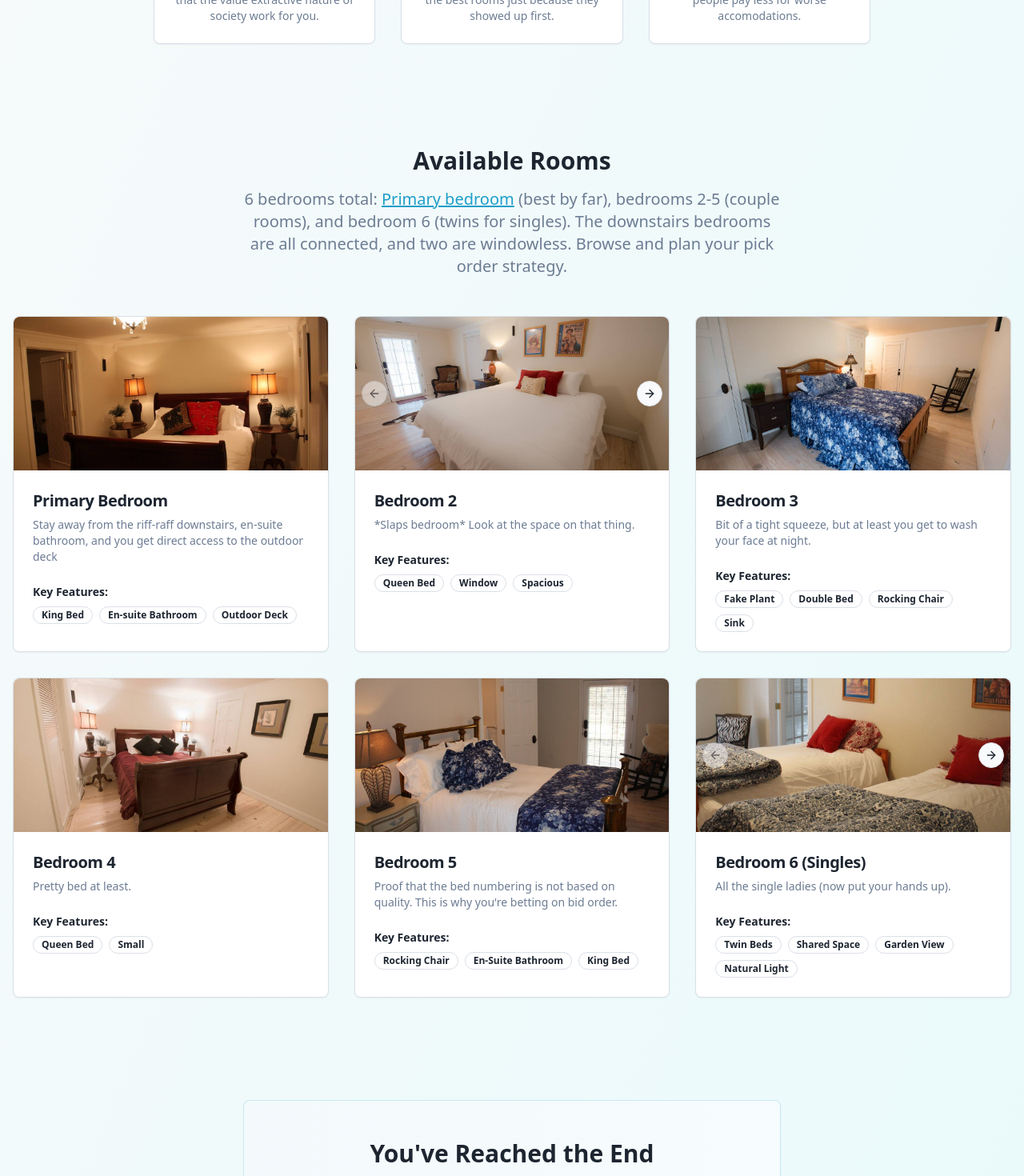
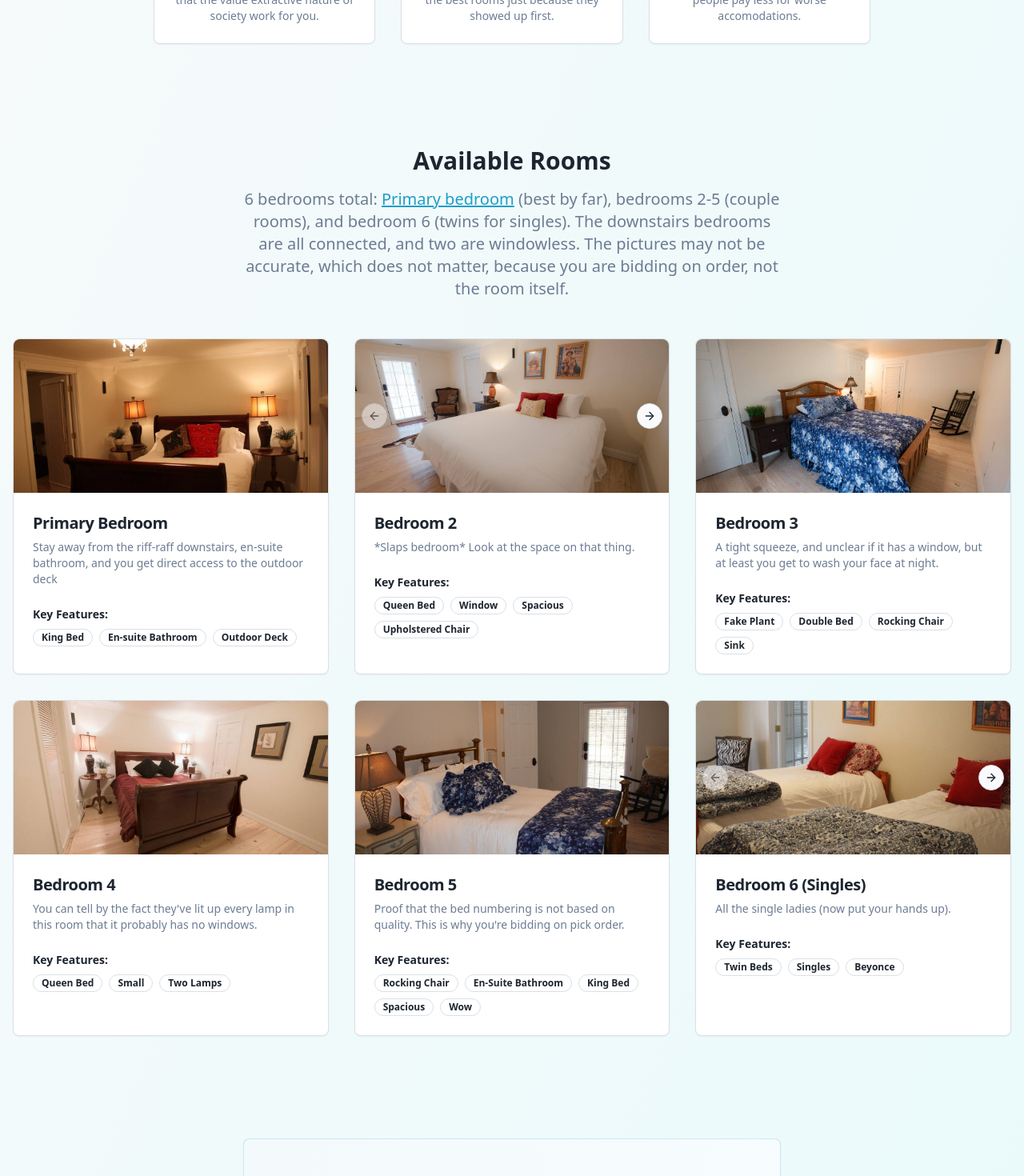
Before and after one commit to Lexiconerd/fair-room-bids, a React (Vite) app: page / in a window 1280 px wide. Shown: the part 1265-2735 px from the top of the page at 80% size. Built offline with nearby package versions, Linux system fonts and the light colour scheme.

Commit message:
Update Index.tsx

```diff
--- a/src/pages/Index.tsx
+++ b/src/pages/Index.tsx
@@ -30,7 +30,7 @@ const Index = () => {
       letter: "2",
       name: "Bedroom 2",
       image: [roomBImage, roomB2Image],
-      features: ["Queen Bed", "Window", "Spacious"],
+      features: ["Queen Bed", "Window", "Spacious", "Upholstered Chair"],
       description: "*Slaps bedroom* Look at the space on that thing."
     },
     {
@@ -38,27 +38,27 @@ const Index = () => {
       name: "Bedroom 3",
       image: roomCImage,
       features: ["Fake Plant", "Double Bed", "Rocking Chair", "Sink"],
-      description: "Bit of a tight squeeze, but at least you get to wash your face at night."
+      description: "A tight squeeze, and unclear if it has a window, but at least you get to wash your face at night."
     },
     {
       letter: "4",
       name: "Bedroom 4",
       image: roomDImage,
-      features: ["Queen Bed", "Small"],
-      description: "Pretty bed at least."
+      features: ["Queen Bed", "Small", "Two Lamps"],
+      description: "You can tell by the fact they've lit up every lamp in this room that it probably has no windows."
     },
     {
       letter: "5",
       name: "Bedroom 5",
       image: roomEImage,
-      features: ["Rocking Chair", "En-Suite Bathroom", "King Bed"],
-      description: "Proof that the bed numbering is not based on quality. This is why you're betting on bid order."
+      features: ["Rocking Chair", "En-Suite Bathroom", "King Bed", "Spacious", "Wow"],
+      description: "Proof that the bed numbering is not based on quality. This is why you're bidding on pick order."
     },
     {
       letter: "6",
       name: "Bedroom 6 (Singles)",
       image: [roomA2Image,roomA3Image],
-      features: ["Twin Beds", "Shared Space", "Garden View", "Natural Light"],
+      features: ["Twin Beds", "Singles", "Beyonce"],
       description: "All the single ladies (now put your hands up)."
     }
   ];
@@ -175,8 +175,9 @@ const Index = () => {
             >
               Primary bedroom
             </a> (best by far), bedrooms 2-5 (couple rooms), and bedroom 6 (twins for singles).
-            The downstairs bedrooms are all connected, and two are windowless.
-            Browse and plan your pick order strategy.
+            The downstairs bedrooms are all connected, and two are windowless. The pictures may
+            not be accurate, which does not matter, because you are bidding on order, not the room
+            itself.
           </p>
         </div>
 
```
